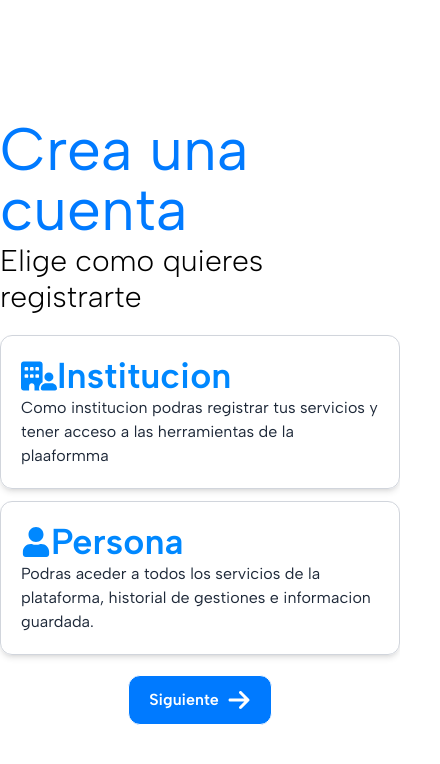
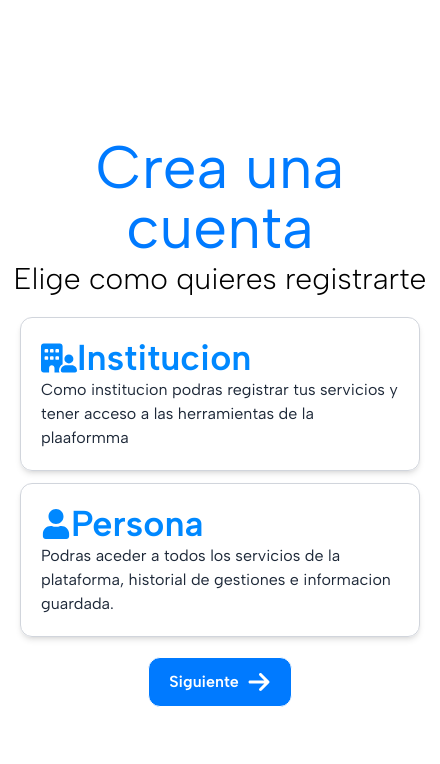
Before and after one commit to Urpirio/s-gob-2025, a Next.js app: page /Registro in a window 390 px wide. Shown: the top 764 px of the page, 440 px wide, since content can reach past the window. Built offline with nearby package versions, Linux system fonts and the light colour scheme.

Commit message:
Se hicieron mejoras en los estilos para cuando la web este en un dispositivo movil

```diff
--- a/components/components - Registro/components/Section - Registro1.jsx
+++ b/components/components - Registro/components/Section - Registro1.jsx
@@ -7,10 +7,10 @@ export default function SectionRegistro1() {
   return (
     <section className='flex flex-col gap-5'>
       <div className='flex flex-col justify-center items-center gap-1'>
-        <h1 className='text-6xl text-primary'>Crea una cuenta</h1>
-        <span className='text-3xl font-light'>Elige como quieres registrarte</span>
+        <h1 className='text-6xl text-primary text-center'>Crea una cuenta</h1>
+        <span className='text-3xl font-light text-center'>Elige como quieres registrarte</span>
       </div>
-      <div className='flex flex-col items-center gap-3 '>
+      <div className='flex flex-col items-center gap-3 px-5 lg:px-0'>
         <CardRegistro1/>
       </div>
       <div className='flex justify-center'>
```
